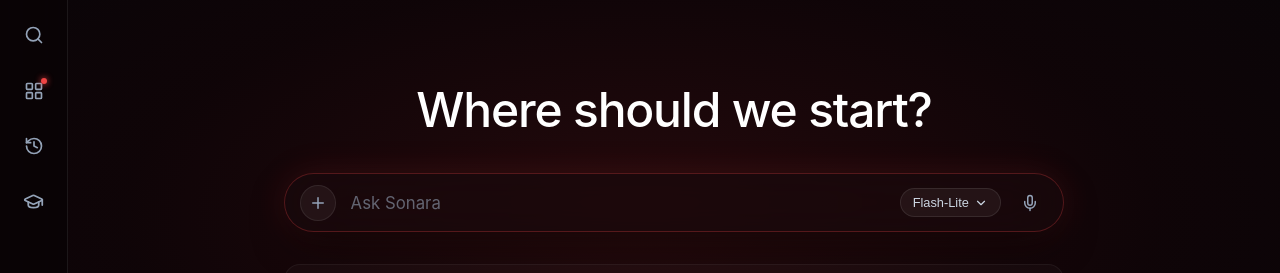
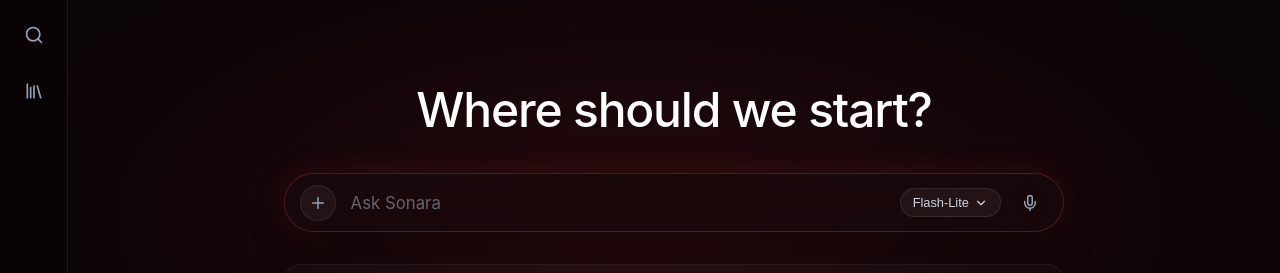
Before and after one commit to indrajitkumar23541-a11y/SONARA, a React (Vite) app: page / in a window 1280 px wide. Shown: the part 121-394 px from the top of the page. Built offline with nearby package versions, Linux system fonts and the light colour scheme.

Commit message:
refactor: simplify sidebar to New Song, Search, and Library

```diff
--- a/src/App.jsx
+++ b/src/App.jsx
@@ -200,11 +200,9 @@
       {/* 1. Left Slim Vertical Sidebar (Matches screenshot with red glow) */}
       <GeminiSidebar
         onNewChat={handleResetToNewChat}
-        onOpenAvatars={() => setIsAvatarModalOpen(true)}
-        onOpenHistory={() => setIsHistoryDrawerOpen(true)}
+        onOpenLibrary={() => setIsHistoryDrawerOpen(true)}
         onOpenSettings={() => setIsSettingsOpen(true)}
-        activeView={isAvatarModalOpen ? 'avatars' : isHistoryDrawerOpen ? 'history' : 'chat'}
-        voiceProfile={voiceProfile}
+        activeView={isHistoryDrawerOpen ? 'library' : 'chat'}
       />
 
       {/* 2. Main Workstation Area */}
--- a/src/components/GeminiSidebar.jsx
+++ b/src/components/GeminiSidebar.jsx
@@ -2,21 +2,16 @@
 import {
   SquarePen,
   Search,
-  LayoutGrid,
-  History,
-  GraduationCap,
+  Library,
   Settings,
-  Sparkles,
-  Music2
+  Sparkles
 } from 'lucide-react';
 
 export default function GeminiSidebar({
   onNewChat,
-  onOpenAvatars,
-  onOpenHistory,
+  onOpenLibrary,
   onOpenSettings,
-  activeView,
-  voiceProfile
+  activeView
 }) {
   return (
     <aside className="gemini-sidebar">
@@ -58,37 +53,18 @@
           <button
             className={`sidebar-icon-btn ${activeView === 'search' ? 'active' : ''}`}
             onClick={onNewChat}
-            title="Explore & Search Melodies"
+            title="Search"
           >
             <Search size={20} />
           </button>
 
-          {/* 3. Voice Avatars & Gems */}
+          {/* 3. Library (Search ke theek niche) */}
           <button
-            className={`sidebar-icon-btn ${activeView === 'avatars' ? 'active' : ''}`}
-            onClick={onOpenAvatars}
-            title="Voice Avatars & Personas (Aarav, Zara, My Voice)"
+            className={`sidebar-icon-btn ${activeView === 'library' ? 'active' : ''}`}
+            onClick={onOpenLibrary}
+            title="Library"
           >
-            <LayoutGrid size={20} />
-            <span className="sidebar-indicator-dot"></span>
-          </button>
-
-          {/* 4. History / Creations */}
-          <button
-            className={`sidebar-icon-btn ${activeView === 'history' ? 'active' : ''}`}
-            onClick={onOpenHistory}
-            title="History & Created Songs"
-          >
-            <History size={20} />
-          </button>
-
-          {/* 5. Studio Guide */}
-          <button
-            className="sidebar-icon-btn"
-            onClick={() => window.open('https://github.com/indrajitkumar23541-a11y/SONARA', '_blank')}
-            title="Documentation & GitHub Guide"
-          >
-            <GraduationCap size={21} />
+            <Library size={20} />
           </button>
         </div>
       </div>
--- a/src/components/HistoryDrawer.jsx
+++ b/src/components/HistoryDrawer.jsx
@@ -14,8 +14,8 @@
       <div className="gemini-drawer-card" onClick={(e) => e.stopPropagation()}>
         <div className="modal-header-row">
           <div className="modal-title-group">
-            <h2 className="modal-headline">Song History & Creations</h2>
-            <p className="modal-subhead">Recently synthesized master tracks</p>
+            <h2 className="modal-headline">Library</h2>
+            <p className="modal-subhead">Your synthesized songs, master tracks & creations</p>
           </div>
           <button className="modal-close-btn" onClick={onClose}>
             <X size={20} />
```
